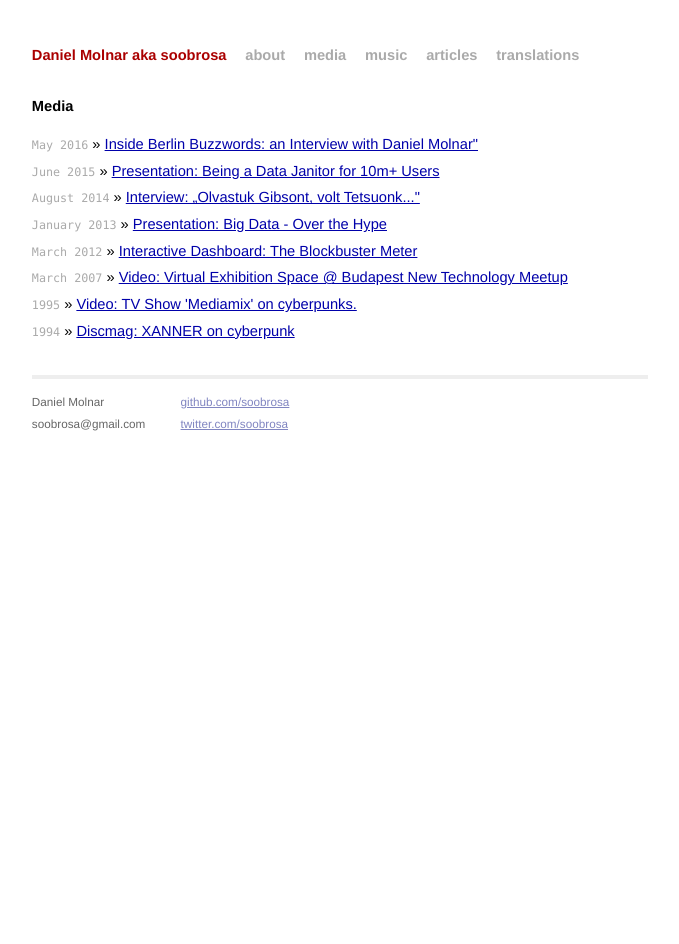
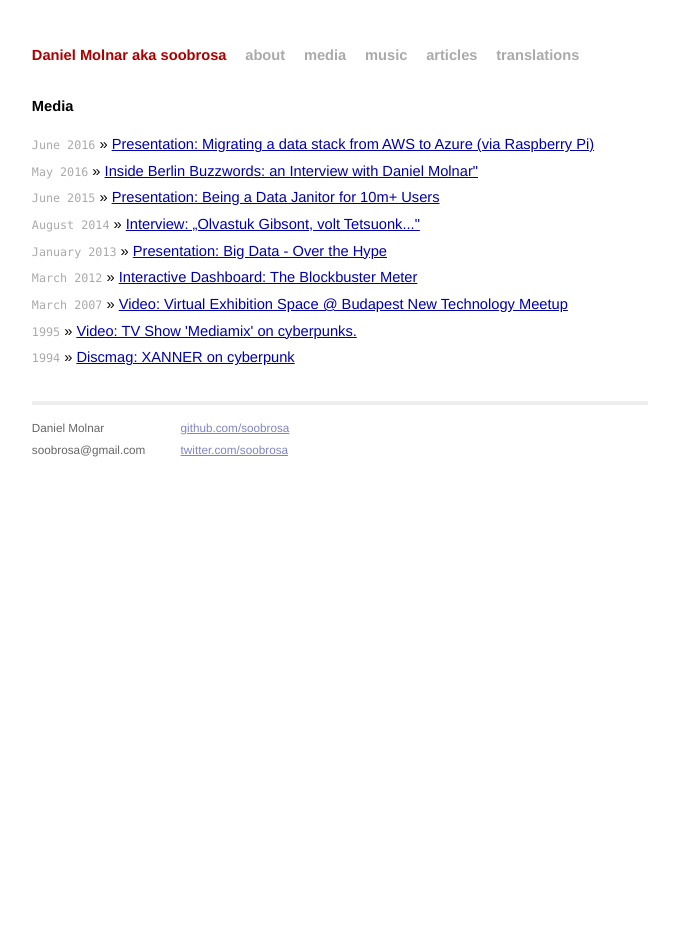
Before and after one commit to mojombo/mojombo.github.io, a Jekyll site: the page built from media.html, in a window 1280 px wide. Shown: the whole page, without its empty margins (300-979 px from the left). Built offline with Jekyll 4.4.1, drawn with Linux system fonts in a browser that asks for light colours.

Commit message:
BBuzz 2016

```diff
--- a/media.html
+++ b/media.html
@@ -6,6 +6,7 @@ title: soobrosa
 <div id="home">
   <h1>Media</h1>
   <ul class="posts">
+    <li><span>June 2016</span> &raquo; <a href="http://www.slideshare.net/soobrosa/migrating-a-data-stack-from-aws-to-azure-via-raspberry-pi">Presentation: Migrating a data stack from AWS to Azure (via Raspberry Pi)</a>
     <li><span>May 2016</span> &raquo; <a href="https://berlinbuzzwords.de/news/inside-berlin-buzzwords-interview-daniel-molnar">Inside Berlin Buzzwords: an Interview with Daniel Molnar"</a></li>
     <li><span>June 2015</span> &raquo; <a href="http://www.slideshare.net/soobrosa/6w-bp-datashow">Presentation: Being a Data Janitor for 10m+ Users</a>
     <li><span>August 2014</span> &raquo; <a href="http://www.artmagazin.hu/artmagazin_hirek/olvastuk_gibsont_volt_tetsuonk_ezerrel_ment_az_electronic_body_music_kezdodott_a_rave..2440.html">Interview: „Olvastuk Gibsont, volt Tetsuonk..."</a></li>
```
